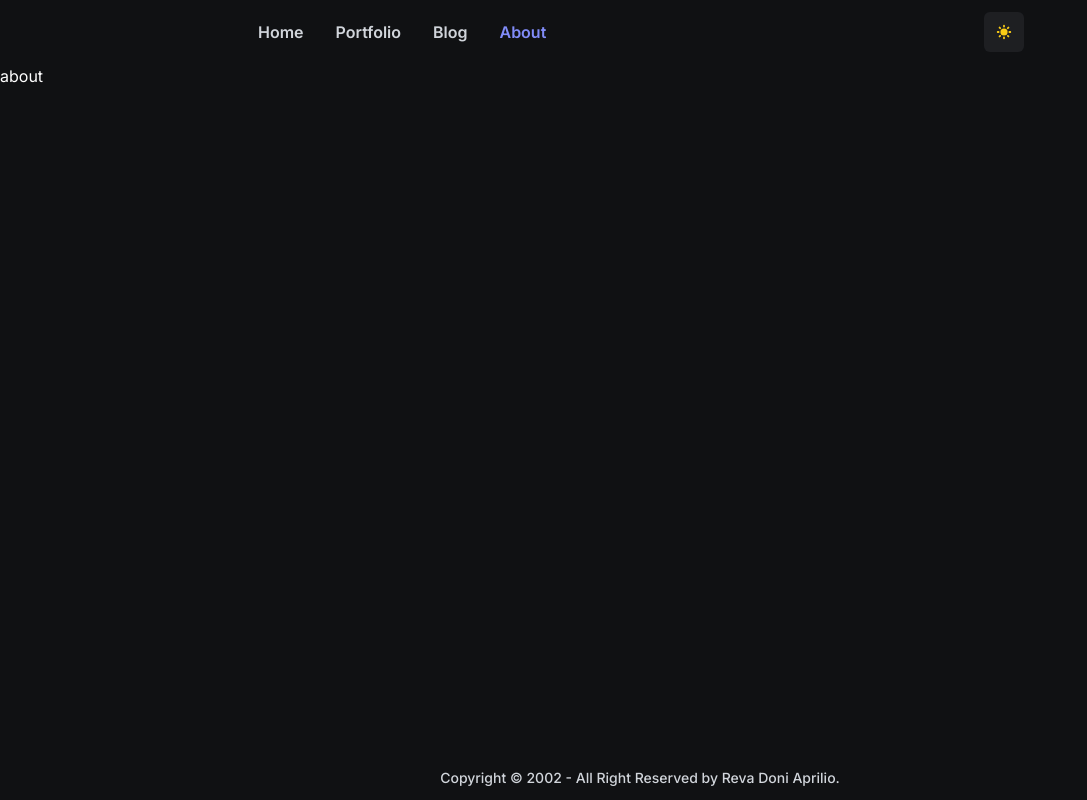
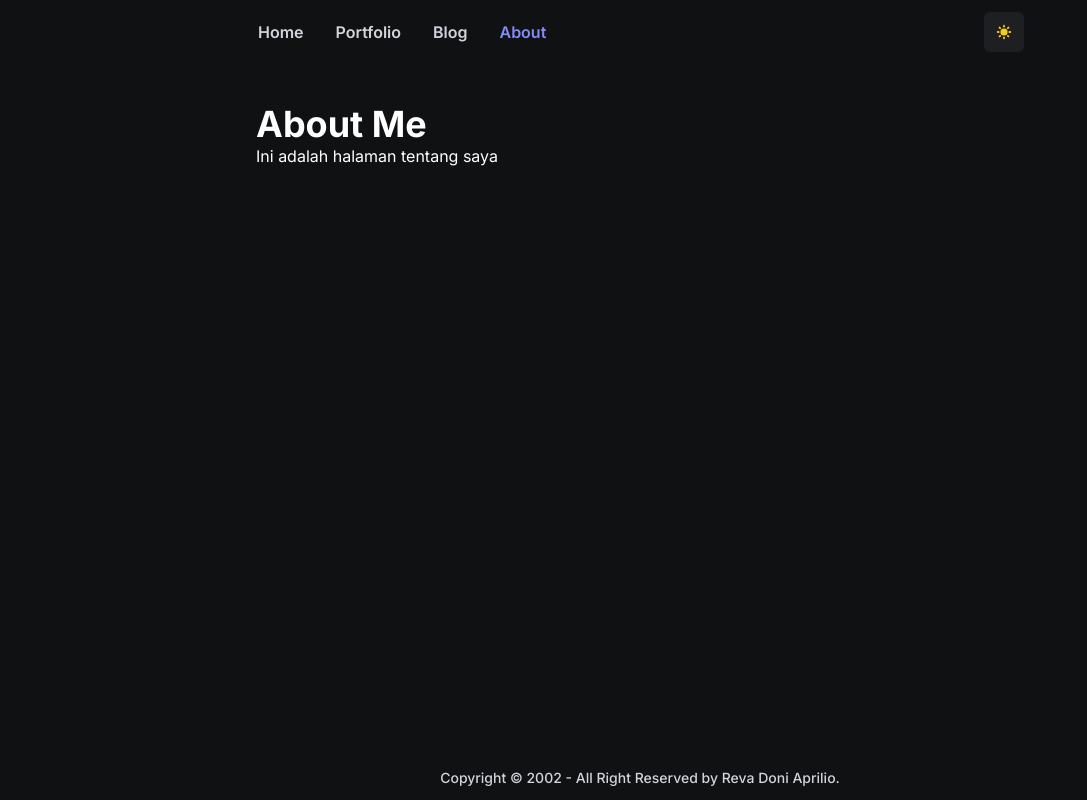
Before and after one commit to RevDonz/revdonz.my.id, a Next.js app: page /about in a window 1280 px wide. Shown: the whole page, without its empty margins (0-1087 px from the left). Built offline with nearby package versions, Linux system fonts and the light colour scheme.

Commit message:
feat(about): add about page

```diff
--- a/src/pages/about.tsx
+++ b/src/pages/about.tsx
@@ -1,9 +1,13 @@
+import Hero from '@/components/mollecules/Hero';
+import Main from '@/components/template'
 import React from 'react'
 
 const about = () => {
   return (
-    <div className=''>about</div>
-  )
+    <Main className='mt-10'>
+      <Hero title={'About Me'} description={'Ini adalah halaman tentang saya'} />
+    </Main>
+  );
 }
 
 export default about
```
